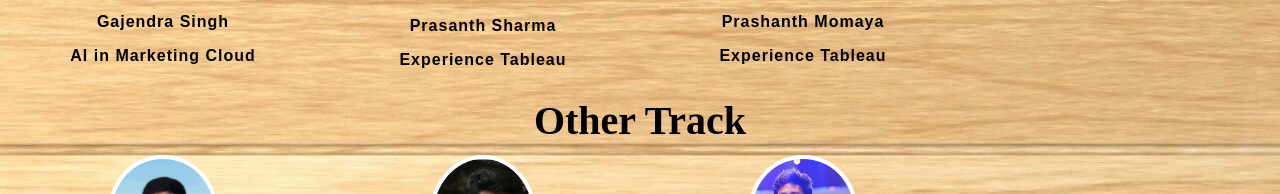
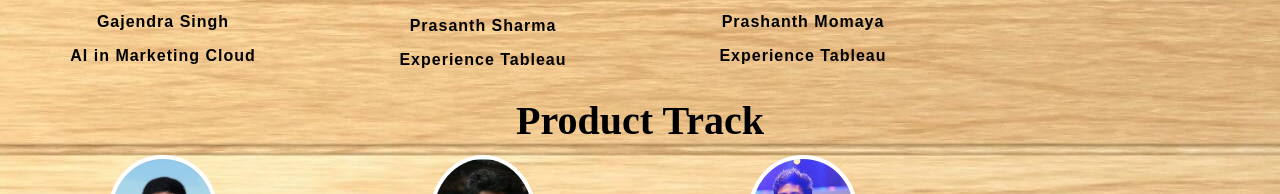
Before and after one commit to forcelearn/BLRDEVX, a plain HTML site: page speakers.html in a window 1280 px wide. Shown: the part 1765-1959 px from the top of the page. Drawn offline with Linux system fonts and the light colour scheme.

Commit message:
Update speakers.html

```diff
--- a/speakers.html
+++ b/speakers.html
@@ -207,7 +207,7 @@ img {
   </div>
   </div>
 <div class="col-12 col-s-12" style="position:relative; text-align:center; top:-6em;">
- <h1 style="font-size: 40px; font-family: VTKS PREDATOR;"> Other Track </h1>
+ <h1 style="font-size: 40px; font-family: VTKS PREDATOR;"> Product Track </h1>
  </div>
  <div class="col-12 col-s-12" style="position: relative; top: -7em;">
         <div class="column">
```
